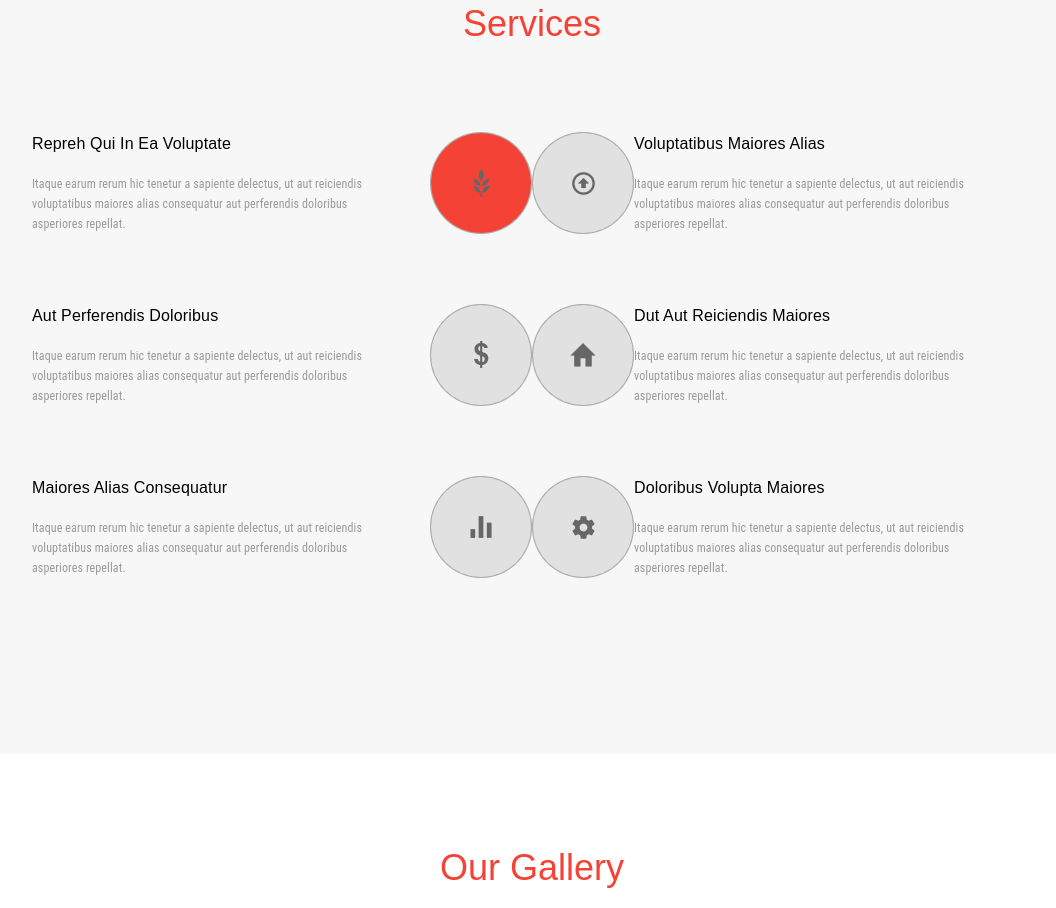
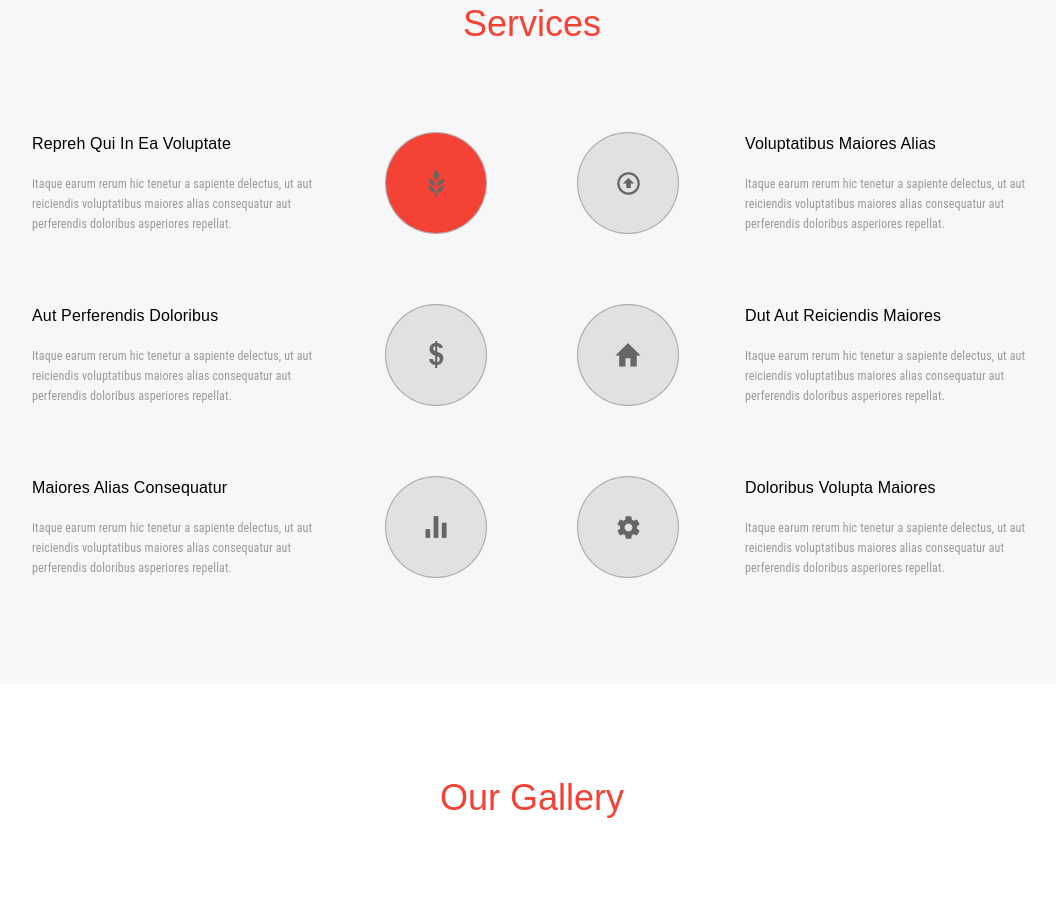
Before and after one commit to NONstop5/nonstop5.github.io, a plain HTML site: page index.html in a window 1280 px wide. Shown: the part 1319-2227 px from the top of the page, without its empty margins (108-1164 px from the left). Drawn offline with Linux system fonts and the light colour scheme; a web font is replaced by a local one.

Commit message:
fix style.css to change services block css rules

```diff
--- a/styles/style.css
+++ b/styles/style.css
@@ -217,26 +217,26 @@ h2 {
 
 .services__items {
     display: flex;
-}
-
-.services__items_left {
-    margin-right: 90px;
+    margin-bottom: 70px;
 }
 
 .services__item {
     display: flex;
-    margin-bottom: 70px;
 }
 
-.services__item:last-child {
+.services__item:nth-child(1) {
+    margin-right: 90px;
+}
+
+.services__items:last-child {
     margin-bottom: 0;
 }
 
-.services__text {
+.services__item:nth-child(1) .services__text {
     margin-right: 66px;
 }
 
-.services__items_right .services__text {
+.services__item:nth-child(2n) .services__text {
     margin-left: 66px;
 }
 
```
